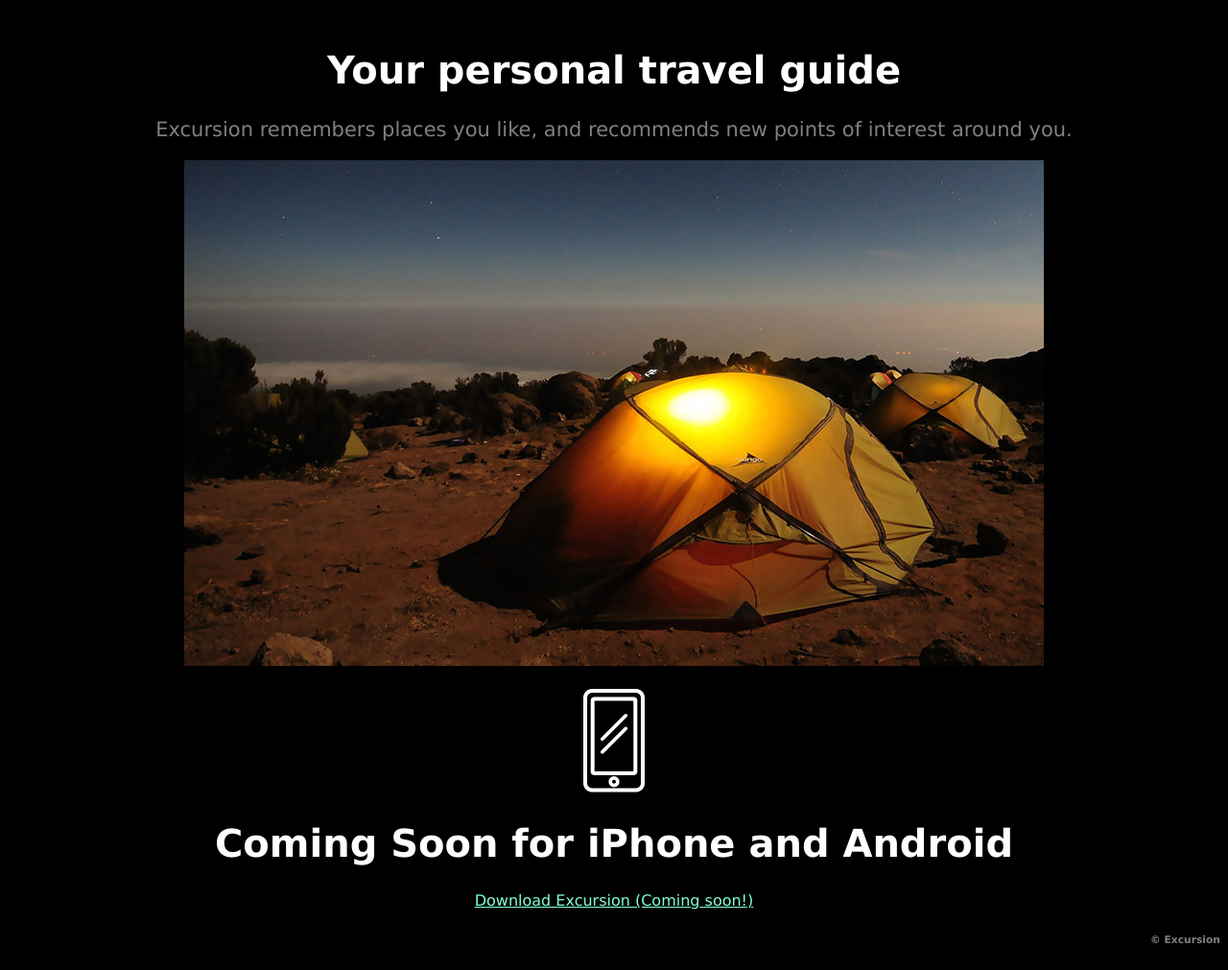
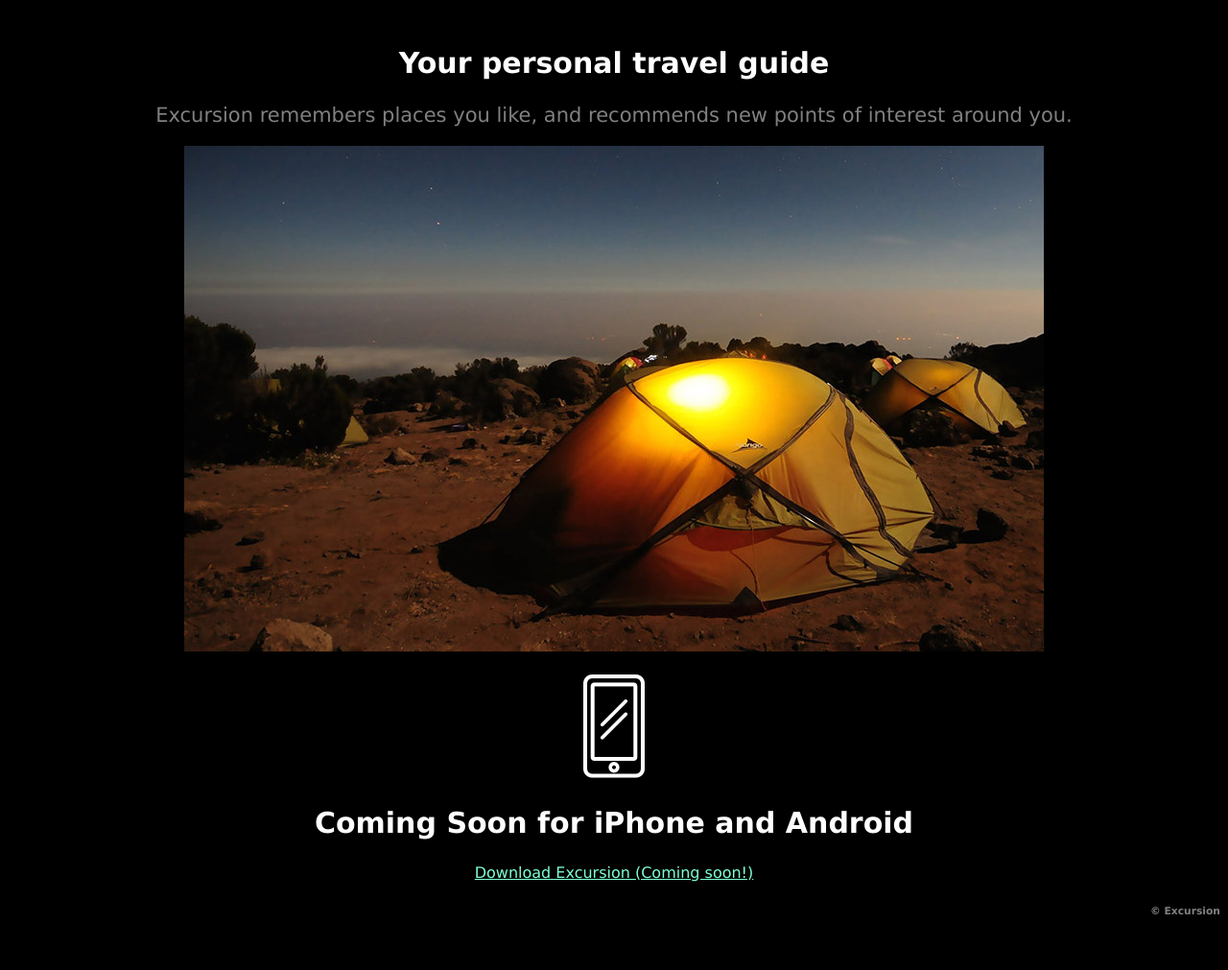
Before and after one commit to Atoona/excursion, a plain HTML site: page index.html in a window 1280 px wide. Shown: the part 304-1315 px from the top of the page at 96% size. After the commit the page ends 1285 px from the top, so only its background shows below. Drawn offline with Linux system fonts and the light colour scheme.

Commit message:
almost done

```diff
--- a/index.html
+++ b/index.html
@@ -16,11 +16,14 @@
     <a href="./index.html">Download Excursion (Coming soon!)</a>
 
 <div class="play">
-    <video src="resources/videos/excursion.mp4" type="video/mp4"></video>
+<video autoplay loop>
+    <source src="resources/videos/excursion.mp4" type="video/mp4">
+</video>
 </div>
 
+
 <div class="travel">
-    <h1>Your personal travel guide</h1>
+    <h2>Your personal travel guide</h2>
 </div>
 
     <span>Excursion remembers places you like, and recommends new points of interest around you.</span>
@@ -34,7 +37,7 @@
 </div>
 
 <div class="travel">
-    <h1>Coming Soon for iPhone and Android</h1>
+    <h2>Coming Soon for iPhone and Android</h2>
 </div>
 
     <a href="./index.html">Download Excursion (Coming soon!)</a>
--- a/resources/css/style.css
+++ b/resources/css/style.css
@@ -2,7 +2,7 @@ body {
     background-color: black;
     text-align: center;
     color: white;
-    font-family: Verdana;
+    font-family: Verdana, Geneva, Tahoma, sans-serif;
 
 }
 
@@ -32,7 +32,7 @@ span {
 }
 
 .travel {
-    font-weight: 300px;
+    font-weight: 300;
     font-size: 20px;
     font-family: Verdana;
 }
```
